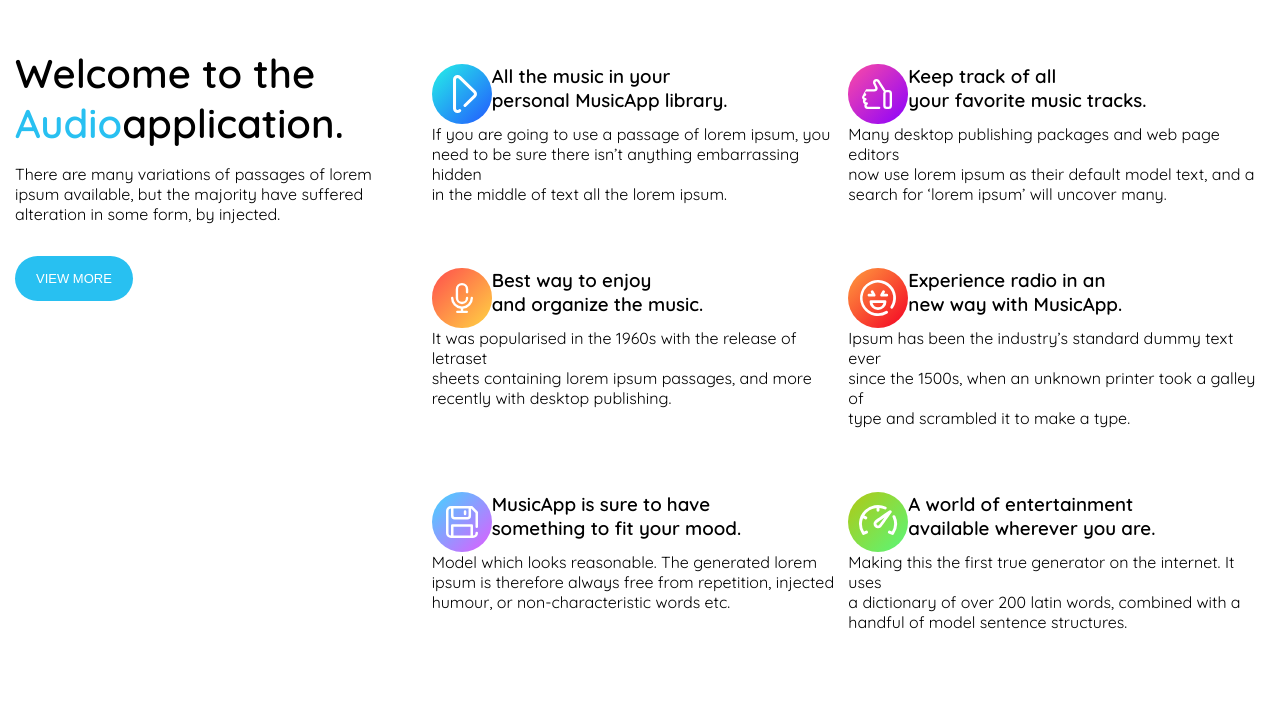
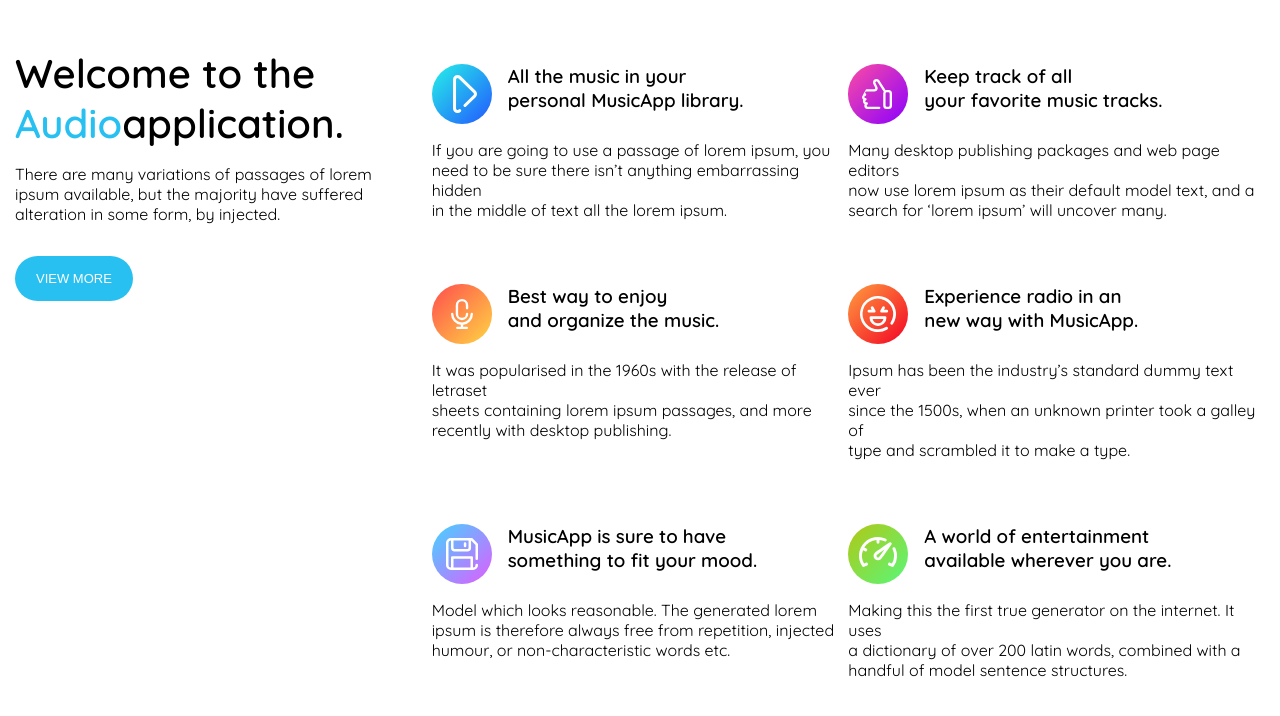
Before and after one commit to ele141082/woodmart-new, a plain HTML site: page index.html in a window 1280 px wide. Drawn offline with Linux system fonts and the light colour scheme.

Commit message:
feat: modified

```diff
--- a/css/style.css
+++ b/css/style.css
@@ -39,6 +39,10 @@
 
 .p-svg {
     margin-top: 1rem;
+}
+
+.title-svg {
+    margin-left: 1rem;
 }
 
 .button-view {
--- a/index.html
+++ b/index.html
@@ -63,9 +63,9 @@
                     </defs>
                     <rect id="circle" class="cls-1" width="60" height="60" rx="30" ry="30"></rect>
                     <path id="Forma_1" data-name="Forma 1" class="cls-2" d="M811.667,1026.85L796.78,1012.3a4.631,4.631,0,0,0-6.445,0,4.373,4.373,0,0,0-1.335,3.15v29.1a4.389,4.389,0,0,0,1.335,3.15,4.644,4.644,0,0,0,6.445,0,1.462,1.462,0,0,0,0-2.1,1.545,1.545,0,0,0-2.149,0,1.543,1.543,0,0,1-2.148,0,1.469,1.469,0,0,1-.445-1.05v-29.1a1.452,1.452,0,0,1,.445-1.05,1.543,1.543,0,0,1,2.148,0l14.887,14.55a1.462,1.462,0,0,1,0,2.1l-9.624,9.4a1.462,1.462,0,0,0,0,2.1,1.543,1.543,0,0,0,2.148,0l9.625-9.4A4.389,4.389,0,0,0,811.667,1026.85Z" transform="translate(-768 -1000)"></path>
-                  </svg><h3>All the music in your<br>personal MusicApp library.</h3>
+                  </svg><h3 class="title-svg">All the music in your<br>personal MusicApp library.</h3>
                 </div>
-            <p>If you are going to use a passage of lorem ipsum, you<br>need to be sure there isn’t anything embarrassing hidden<br>in the middle of text all the lorem ipsum.</p>
+            <p class="p-svg">If you are going to use a passage of lorem ipsum, you<br>need to be sure there isn’t anything embarrassing hidden<br>in the middle of text all the lorem ipsum.</p>
             </div>
             <div class="element">
                 <div class="col">
@@ -90,9 +90,9 @@
                         </defs>
                         <rect id="circle" class="cls-1" width="60" height="60" rx="29.5" ry="29.5"></rect>
                         <path id="Forma_1" data-name="Forma 1" class="cls-2" d="M808.484,1326.01h-1.757a3.593,3.593,0,0,0-1.094.18l-5.786-9.01-0.755-1.06-0.064-.07a3.483,3.483,0,0,0-2.51-1.05,3.52,3.52,0,0,0-3.516,3.51,3.574,3.574,0,0,0,.19,1.15l0.024,0.07,0.033,0.06c0.184,0.38.381,0.77,0.589,1.18a32.654,32.654,0,0,1,1.522,3.29,1.494,1.494,0,0,1-1.49.99h-7.71a68.235,68.235,0,0,0-4.16,7.68,3.389,3.389,0,0,0,.853,2.25,3.688,3.688,0,0,0,.471.44,3.286,3.286,0,0,0-.441,1.64,3.36,3.36,0,0,0,1.772,2.95,3.124,3.124,0,0,0-.311,1.36A3.285,3.285,0,0,0,787.7,1345h11.472a1.175,1.175,0,0,0,0-2.35H787.7a0.969,0.969,0,0,1-1.009-1.08,0.979,0.979,0,0,1,.534-0.82,1.3,1.3,0,0,0,.756-1.16,1.385,1.385,0,0,0-1.465-1.33h-0.265a0.994,0.994,0,0,1-.512-1.86l0.055-.03a1.3,1.3,0,0,0,.78-1.19,1.315,1.315,0,0,0-1.4-1.27,0.953,0.953,0,0,1-.825-0.98,1.012,1.012,0,0,1,.755-0.97,1.458,1.458,0,0,0,1.178-1.37,1.4,1.4,0,0,0-.679-1.18,0.991,0.991,0,0,1,.562-1.81h7.71a3.718,3.718,0,0,0,3.838-3.32v-0.05c0-.7-0.514-1.79-1.777-4.31-0.191-.38-0.373-0.74-0.542-1.08a1.291,1.291,0,0,1-.044-0.33,1.171,1.171,0,0,1,1.954-.87l0.591,0.83,5.881,9.16a3.487,3.487,0,0,0-.561,1.9v11.95a3.522,3.522,0,0,0,3.516,3.52h1.757a3.522,3.522,0,0,0,3.516-3.52v-11.95A3.522,3.522,0,0,0,808.484,1326.01Zm1.172,15.47a1.169,1.169,0,0,1-1.172,1.17h-1.757a1.169,1.169,0,0,1-1.172-1.17v-11.95a1.169,1.169,0,0,1,1.172-1.17h1.757a1.169,1.169,0,0,1,1.172,1.17v11.95Z" transform="translate(-768 -1300)"></path>
-                      </svg><h3>Keep track of all<br>your favorite music tracks.</h3>
+                      </svg><h3 class="title-svg">Keep track of all<br>your favorite music tracks.</h3>
                 </div>
-            <p>Many desktop publishing packages and web page editors<br> now use lorem ipsum as their default model text, and a<br>search for ‘lorem ipsum’ will uncover many.</p>
+            <p class="p-svg">Many desktop publishing packages and web page editors<br> now use lorem ipsum as their default model text, and a<br>search for ‘lorem ipsum’ will uncover many.</p>
             </div>
             <div class="element">
                 <div class="col">
@@ -139,9 +139,9 @@
                         </defs>
                         <rect id="circle" class="cls-1" width="60" height="60" rx="29.5" ry="29.5"></rect>
                         <path id="Forma_1" data-name="Forma 1" class="cls-2" d="M798,1636.15a6.205,6.205,0,0,0,6.243-6.15,1.189,1.189,0,0,0-2.378,0,3.865,3.865,0,0,1-7.73,0v-8.85a3.865,3.865,0,0,1,7.73,0v2.99a1.189,1.189,0,0,0,2.378,0v-2.99a6.244,6.244,0,0,0-12.486,0V1630A6.2,6.2,0,0,0,798,1636.15Zm11-6.15a1.189,1.189,0,0,0-2.378,0,8.623,8.623,0,0,1-17.244,0,1.189,1.189,0,0,0-2.378,0,10.923,10.923,0,0,0,9.811,10.78v1.88H793.3a1.17,1.17,0,1,0,0,2.34h9.513a1.17,1.17,0,1,0,0-2.34h-3.627v-1.88A10.923,10.923,0,0,0,809,1630Z" transform="translate(-768 -1600)"></path>
-                      </svg><h3>Best way to enjoy<br>and organize the music.</h3>
+                      </svg><h3 class="title-svg">Best way to enjoy<br>and organize the music.</h3>
                 </div>
-            <p>It was popularised in the 1960s with the release of letraset<br>sheets containing lorem ipsum passages, and more<br>recently with desktop publishing.</p>
+            <p class="p-svg">It was popularised in the 1960s with the release of letraset<br>sheets containing lorem ipsum passages, and more<br>recently with desktop publishing.</p>
             </div>
             <div class="element">
                 <div class="col">
@@ -166,9 +166,9 @@
                         </defs>
                         <rect id="circle" class="cls-1" width="60" height="60" rx="30" ry="30"></rect>
                         <path id="Forma_1" data-name="Forma 1" class="cls-2" d="M1214.73,1017.27a18,18,0,1,0-3.42,28.14,1.406,1.406,0,1,0-1.45-2.41,15.348,15.348,0,1,1,4.75-4.57,1.406,1.406,0,1,0,2.34,1.56A17.957,17.957,0,0,0,1214.73,1017.27Zm-5.7,14.98h-14.06a1.406,1.406,0,0,0-1.41,1.4,8.44,8.44,0,1,0,16.88,0A1.406,1.406,0,0,0,1209.03,1032.25Zm-7.03,7.03a5.644,5.644,0,0,1-5.45-4.22h10.9A5.644,5.644,0,0,1,1202,1039.28Zm8.72-13.5h-2.73l0.78-1.4a1.4,1.4,0,0,0-.54-1.91,1.419,1.419,0,0,0-1.92.54l-1.94,3.49a1.407,1.407,0,0,0,1.23,2.09h5.12A1.405,1.405,0,0,0,1210.72,1025.78Zm-11.36.72-1.94-3.49a1.408,1.408,0,0,0-2.46,1.37l0.78,1.4h-2.73a1.405,1.405,0,0,0,0,2.81h5.12A1.4,1.4,0,0,0,1199.36,1026.5Z" transform="translate(-1172 -1000)"></path>
-                      </svg><h3>Experience radio in an<br>new way with MusicApp.</h3>
+                      </svg><h3 class="title-svg">Experience radio in an<br>new way with MusicApp.</h3>
                 </div>
-            <p>Ipsum has been the industry’s standard dummy text ever<br>since the 1500s, when an unknown printer took a galley of<br>type and scrambled it to make a type.</p>
+            <p class="p-svg">Ipsum has been the industry’s standard dummy text ever<br>since the 1500s, when an unknown printer took a galley of<br>type and scrambled it to make a type.</p>
             </div>
             <div class="element">
                 <div class="col">
@@ -215,9 +215,9 @@
                         </defs>
                         <rect id="circle" class="cls-1" width="60" height="60" rx="30" ry="30"></rect>
                         <path id="Forma_1" data-name="Forma 1" class="cls-2" d="M1205.06,1323.25a1.25,1.25,0,0,0,1.25-1.25v-2.38a1.25,1.25,0,0,0-2.5,0V1322A1.25,1.25,0,0,0,1205.06,1323.25Zm11.69,12.75a1.25,1.25,0,0,0,1.25-1.25v-14.38a1.217,1.217,0,0,0-.37-0.88l-5.12-5.12a1.24,1.24,0,0,0-.89-0.37H1191a5,5,0,0,0-5,5v22a5,5,0,0,0,5,5h22a5,5,0,0,0,5-5,1.25,1.25,0,0,0-2.5,0,2.5,2.5,0,0,1-2.5,2.5v-10a1.25,1.25,0,0,0-1.25-1.25h-19.5a1.25,1.25,0,0,0-1.25,1.25v10a2.5,2.5,0,0,1-2.5-2.5v-22a2.5,2.5,0,0,1,2.5-2.5v7.37a3.751,3.751,0,0,0,3.75,3.75h12.56a3.751,3.751,0,0,0,3.75-3.75v-7.37h0.05l4.39,4.39v13.86A1.25,1.25,0,0,0,1216.75,1336Zm-23.25-1.25h17v8.75h-17v-8.75Zm15.06-10.88a1.25,1.25,0,0,1-1.25,1.25h-12.56a1.25,1.25,0,0,1-1.25-1.25v-7.37h15.06v7.37Z" transform="translate(-1172 -1300)"></path>
-                      </svg><h3>MusicApp is sure to have<br>something to fit your mood.</h3>
+                      </svg><h3 class="title-svg">MusicApp is sure to have<br>something to fit your mood.</h3>
                 </div>
-                <p>Model which looks reasonable. The generated lorem<br>ipsum is therefore always free from repetition, injected<br>humour, or non-characteristic words etc.</p>
+                <p class="p-svg">Model which looks reasonable. The generated lorem<br>ipsum is therefore always free from repetition, injected<br>humour, or non-characteristic words etc.</p>
             </div>
             <div class="element">
                 <div class="col">
@@ -242,9 +242,9 @@
                         </defs>
                         <rect id="circle" class="cls-1" width="60" height="60" rx="30" ry="30"></rect>
                         <path id="Forma_1" data-name="Forma 1" class="cls-2" d="M1215.3,1618.66a1.5,1.5,0,0,0-1.89-.17c-2.22,1.5-13.36,9.06-14.56,10.25a4.406,4.406,0,0,0,0,6.26,4.491,4.491,0,0,0,6.3,0c1.2-1.19,8.81-12.26,10.32-14.46A1.483,1.483,0,0,0,1215.3,1618.66Zm-12.25,14.25a1.485,1.485,0,0,1-2.1,0,1.461,1.461,0,0,1,0-2.08c0.47-.46,3.63-2.7,7.52-5.39C1205.76,1629.31,1203.51,1632.45,1203.05,1632.91Zm-13.2,5.82-1.84.88a15.771,15.771,0,0,1-1-13.39l2.1,1a1.5,1.5,0,0,0,1.98-.7,1.455,1.455,0,0,0-.69-1.96l-2.08-.99a16.114,16.114,0,0,1,12.2-7.56v2.22a1.48,1.48,0,0,0,2.96,0v-2.22a15.961,15.961,0,0,1,5.11,1.34,1.492,1.492,0,0,0,1.96-.74,1.467,1.467,0,0,0-.74-1.95,19.133,19.133,0,0,0-21.25,3.87,18.719,18.719,0,0,0-2.34,23.81,1.478,1.478,0,0,0,1.88.51l3.05-1.47A1.476,1.476,0,1,0,1189.85,1638.73Zm29.48-14.62a1.5,1.5,0,0,0-1.97-.74,1.475,1.475,0,0,0-.74,1.96,15.763,15.763,0,0,1-.64,14.29l-1.91-.9a1.487,1.487,0,0,0-1.98.7,1.467,1.467,0,0,0,.7,1.96l3.12,1.48a1.569,1.569,0,0,0,.64.14,1.485,1.485,0,0,0,1.23-.66A18.728,18.728,0,0,0,1219.33,1624.11Z" transform="translate(-1172 -1600)"></path>
-                      </svg><h3>A world of entertainment<br>available wherever you are.</h3>
+                      </svg><h3 class="title-svg">A world of entertainment<br>available wherever you are.</h3>
                 </div>
-                <p>Making this the first true generator on the internet. It uses<br>a dictionary of over 200 latin words, combined with a<br>handful of model sentence structures.</p>
+                <p class="p-svg">Making this the first true generator on the internet. It uses<br>a dictionary of over 200 latin words, combined with a<br>handful of model sentence structures.</p>
             </div>
         </div>
     </div>
```
